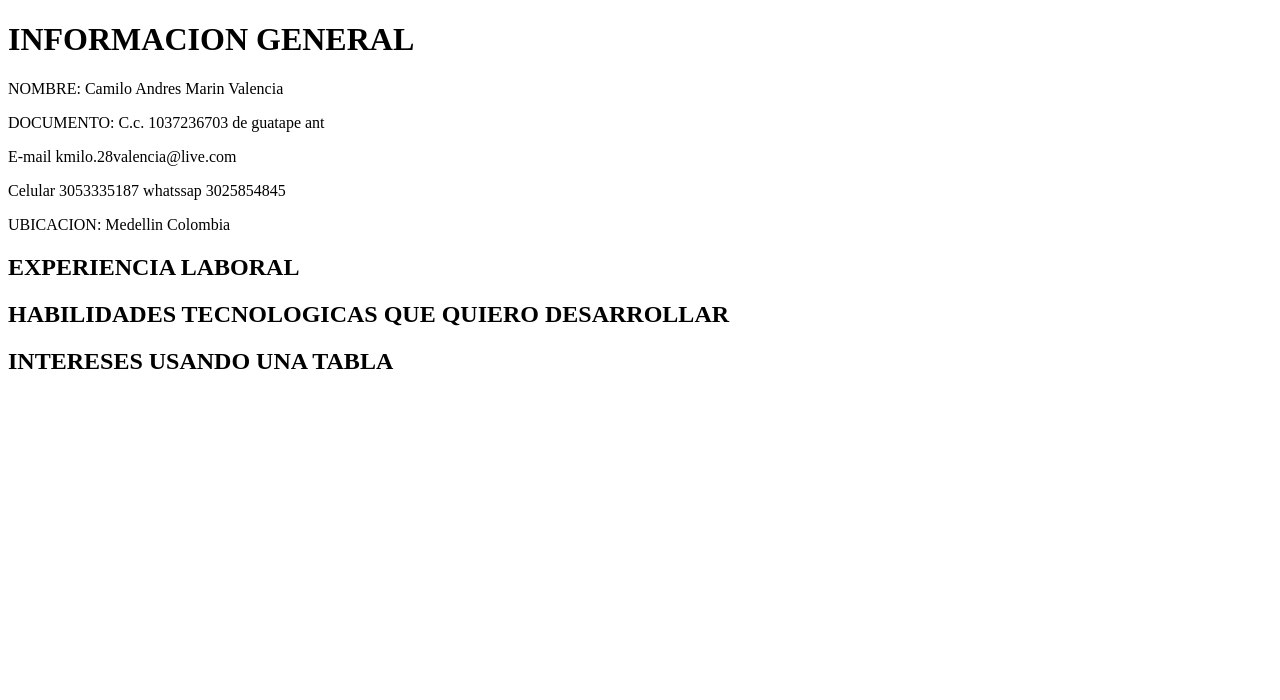
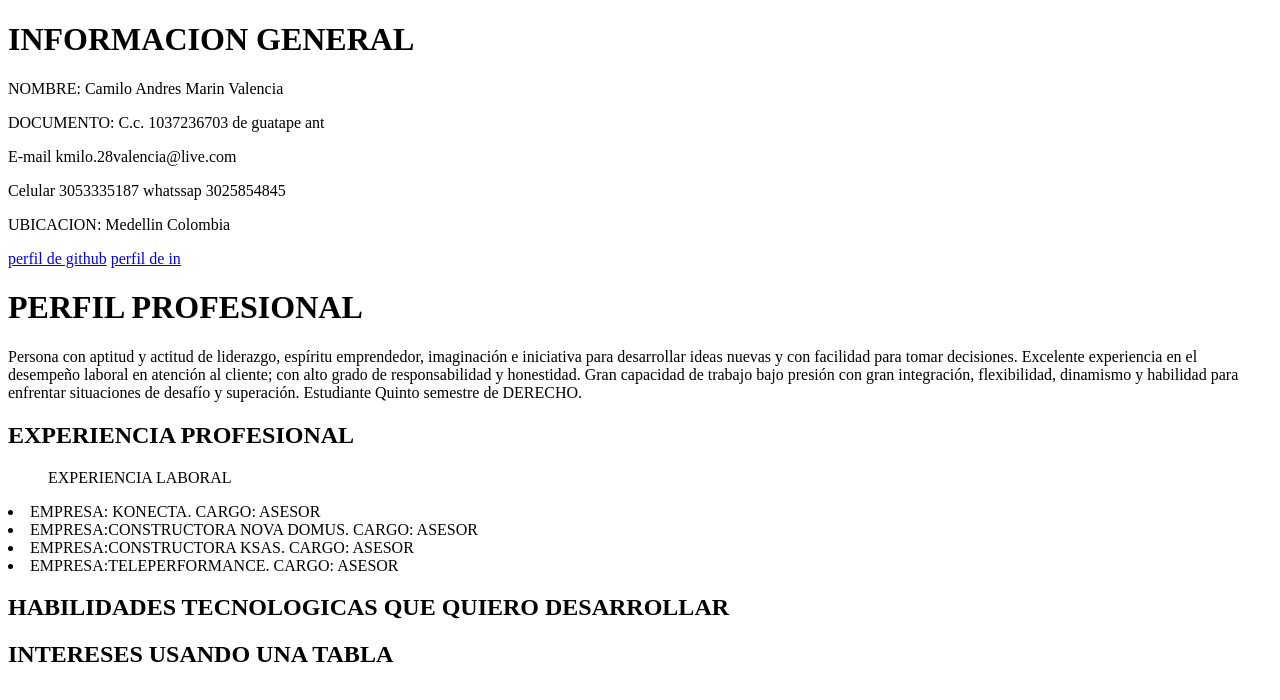
Before and after one commit to kmilo2811V/html-intro, a plain HTML site: page HOJA DE VIDA/index.html in a window 1280 px wide. Drawn offline with Linux system fonts and the light colour scheme.

Commit message:
agregue mi experiencia laboral

```diff
--- a/HOJA DE VIDA/index.html
+++ b/HOJA DE VIDA/index.html
@@ -12,10 +12,25 @@
     <p>E-mail kmilo.28valencia@live.com</p>
     <p>Celular 3053335187 whatssap 3025854845</p>
     <p>UBICACION: Medellin Colombia</p>
-    <a href="https://github.com/kmilo2811V/html-intro.git"></a>
+    <a href="https://github.com/kmilo2811V/html-intro">perfil de github</a>
+    <a href="https://www.linkedin.com/in/kmilo-valencia-b76606208/">perfil de in</a>
+    <h1>PERFIL PROFESIONAL</h1>
+    <P>Persona con aptitud y actitud de liderazgo, espíritu emprendedor, imaginación e
+    iniciativa para desarrollar ideas nuevas y con facilidad para tomar decisiones.
+    Excelente experiencia en el desempeño laboral en atención al cliente; con alto grado
+    de responsabilidad y honestidad. Gran capacidad de trabajo bajo presión con gran
+    integración, flexibilidad, dinamismo y habilidad para enfrentar situaciones de desafío
+    y superación. Estudiante Quinto semestre de DERECHO.</P>
+
+    <h2>EXPERIENCIA PROFESIONAL</h2>
+    <ol>EXPERIENCIA LABORAL</ol>
+    <li>EMPRESA: KONECTA. CARGO: ASESOR</li>
+    <li>EMPRESA:CONSTRUCTORA NOVA DOMUS. CARGO: ASESOR</li>
+    <li>EMPRESA:CONSTRUCTORA KSAS. CARGO: ASESOR</li>
+    <li>EMPRESA:TELEPERFORMANCE. CARGO: ASESOR</li>
 
 
-    <h2>EXPERIENCIA LABORAL</h2>
+
     <h2>HABILIDADES TECNOLOGICAS QUE QUIERO DESARROLLAR</h2>
     <h2>INTERESES USANDO UNA TABLA</h2>
 </body>
```
